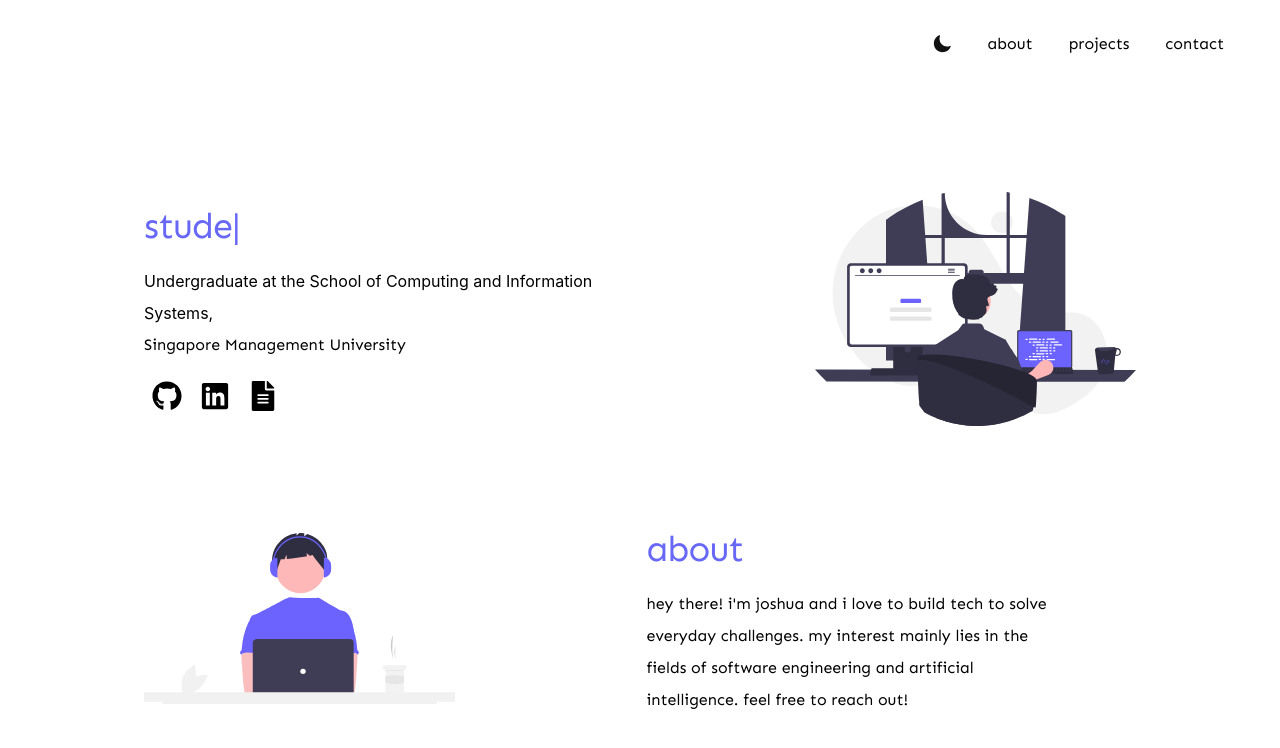
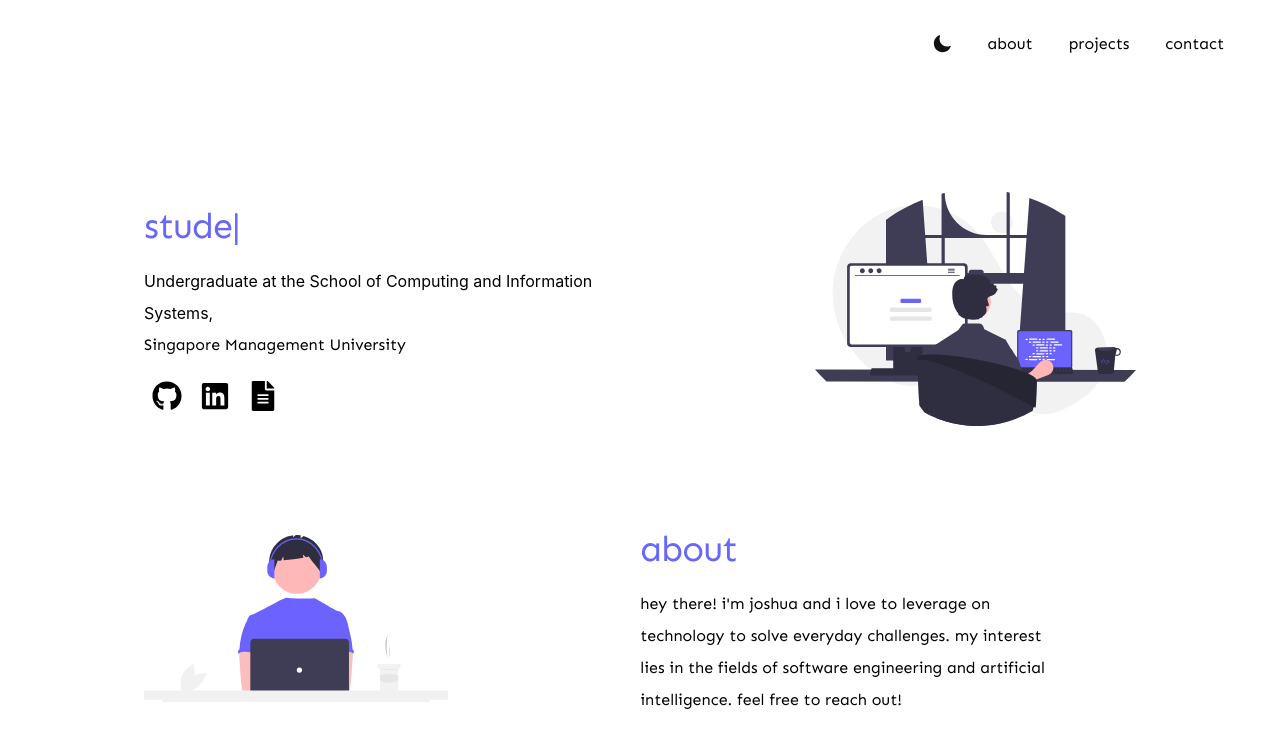
Before and after one commit to joshuadavidang/joshua-david-legacy, a Next.js app: page /Landing/LandingPage in a window 1280 px wide. Shown: the top 748 px of the page. Built offline with nearby package versions, Linux system fonts and the light colour scheme.

Commit message:
content update

```diff
--- a/pages/Landing/LandingPage.tsx
+++ b/pages/Landing/LandingPage.tsx
@@ -88,8 +88,8 @@ const LandingPage = () => {
 
             <div className="flex flex-col gap-4 pt-3 md:w-5/6 w-full leading-loose text-md">
               <p>
-                hey there! {"i'm"} joshua and i love to build tech to solve
-                everyday challenges. my interest mainly lies in the fields of
+                hey there! {"i'm"} joshua and i love to leverage on technology
+                to solve everyday challenges. my interest lies in the fields of
                 software engineering and artificial intelligence. feel free to
                 reach out!
               </p>
@@ -114,9 +114,6 @@ const LandingPage = () => {
                 <FaJsSquare size={30} />
               </Hover>
               <Hover>
-                <FaSwift size={30} />
-              </Hover>
-              <Hover>
                 <FaReact size={30} />
               </Hover>
               <Hover>
@@ -124,6 +121,9 @@ const LandingPage = () => {
               </Hover>
               <Hover>
                 <FaNode size={30} />
+              </Hover>
+              <Hover>
+                <FaSwift size={30} />
               </Hover>
               <Hover>
                 <SiMysql size={30} />
--- a/pages/index.tsx
+++ b/pages/index.tsx
@@ -2,6 +2,7 @@ import Head from "next/head";
 import MobileNavBar from "../components/NavBar/MobileNavBar";
 import NavBar from "../components/NavBar/NavBar";
 import useToggle from "../hooks/useToggle";
+import index from "../styles/index.module.css";
 
 export default function Layout(props: { children: any }) {
   const { children } = props;
@@ -20,7 +21,11 @@ export default function Layout(props: { children: any }) {
           <NavBar />
         </nav>
 
-        <nav className="fixed md:hidden block z-50">
+        <nav
+          className={`fixed md:hidden block z-50 ${
+            hamburger ? index.hamburger : ""
+          }`}
+        >
           <MobileNavBar toggleHamburger={setHamburger} hamburger={hamburger} />
         </nav>
 
--- /dev/null
+++ b/styles/index.module.css
@@ -0,0 +1,3 @@
+/* .parent {
+  transition: all 0.5s ease-in-out;
+} */
```
Also changed, not shown: data/projects.ts (+11 -1 lines).
